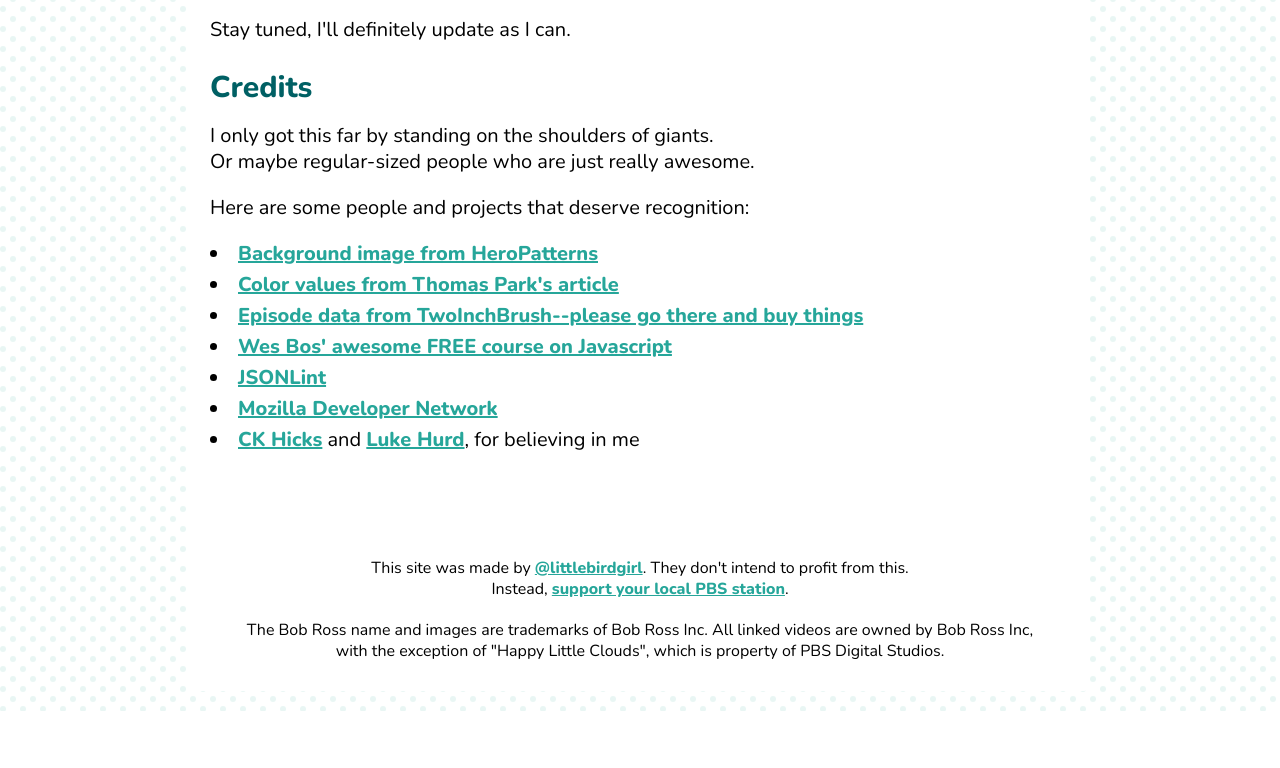
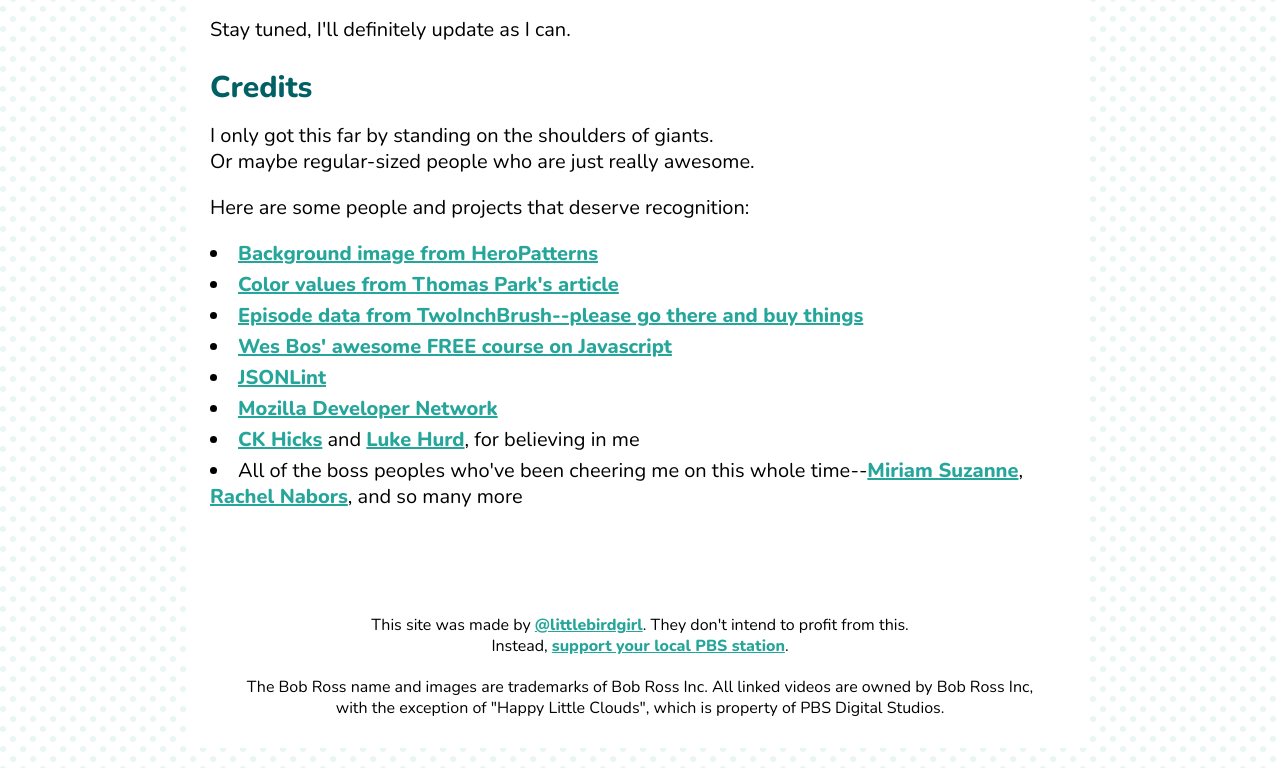
Before and after one commit to savannahrussell/happy-little-studio, a website: page about.html in a window 1280 px wide. Shown: the part 774-1542 px from the top of the page. Before the commit the page ends 1485 px from the top, so only its background shows below. Drawn offline with nearby package versions, Linux system fonts and the light colour scheme.

Commit message:
Adding to credits

```diff
--- a/about.html
+++ b/about.html
@@ -79,6 +79,7 @@
         <li><a href="https://jsonlint.com/" target="_blank" rel="nofollow">JSONLint</a></li>
         <li><a href="https://developer.mozilla.org/" target="_blank" rel="nofollow">Mozilla Developer Network</a></li>
         <li><a href="https://twitter.com/ckhicks" target="_blank" rel="nofollow">CK Hicks</a> and <a href="https://twitter.com/LukeIsAVerb" target="_blank" rel="nofollow">Luke Hurd</a>, for believing in me</li>
+        <li>All of the boss peoples who've been cheering me on this whole time--<a href="https://twitter.com/mirisuzanne" target="_blank" rel="nofollow">Miriam Suzanne</a>, <a href="https://twitter.com/rachelnabors" target="_blank" rel="nofollow">Rachel Nabors</a>, and so many more</li>
       </ul>
 
     </article>
```
